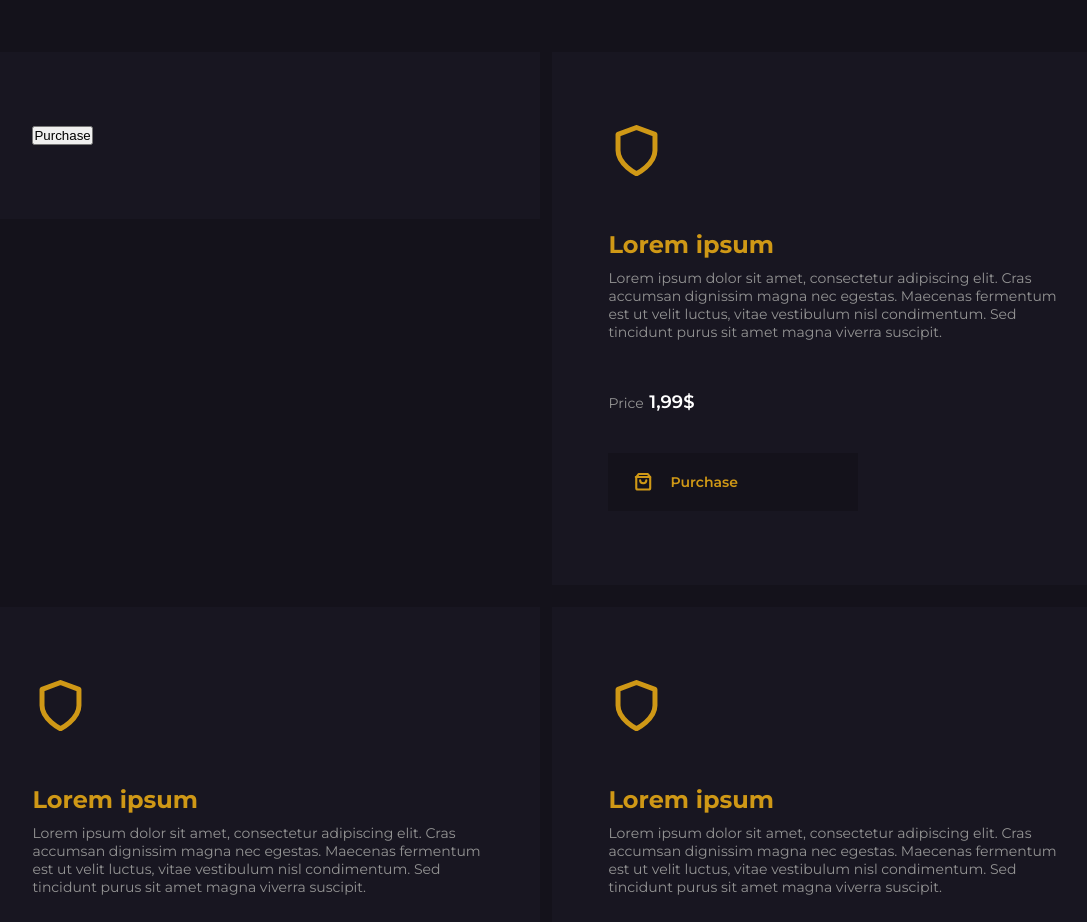
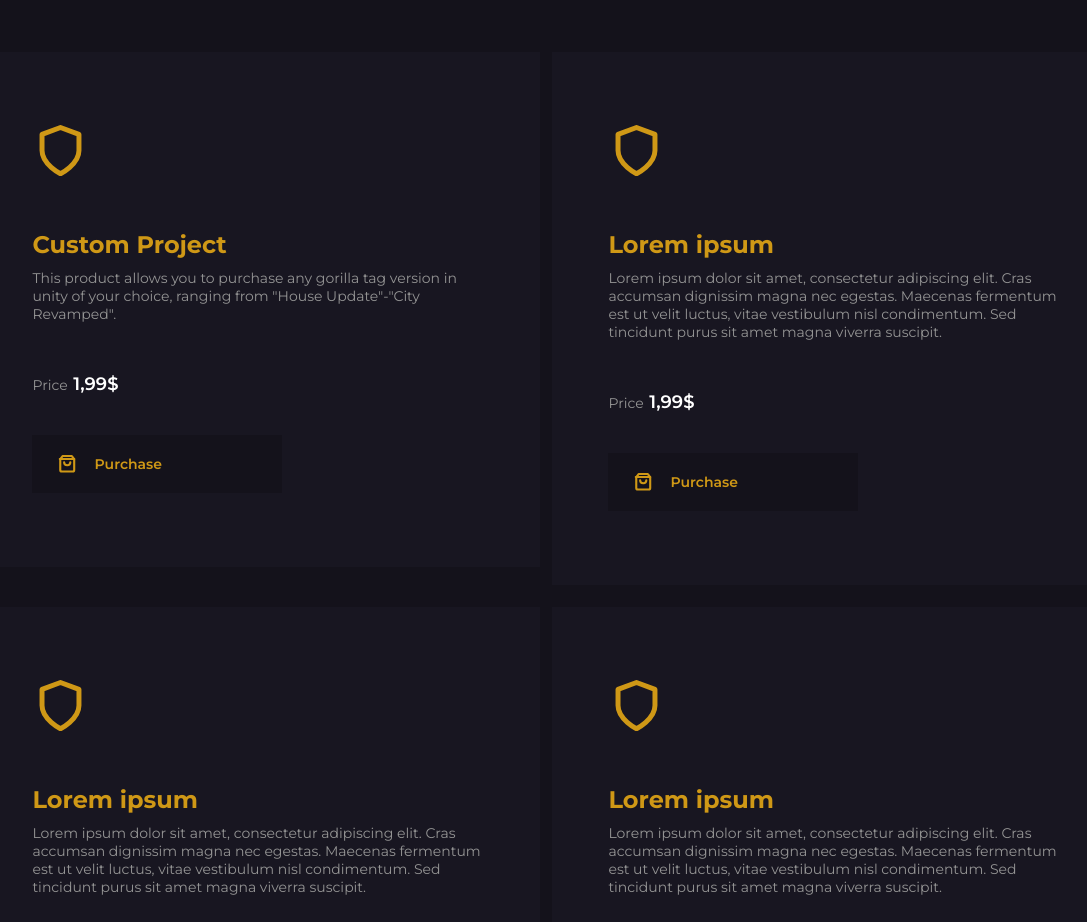
Before and after one commit to raisenshops/raisenshops.github.io, a plain HTML site: page index.html in a window 1280 px wide. Shown: the part 2311-3233 px from the top of the page, without its empty margins (88-1175 px from the left). Drawn offline with nearby package versions, Linux system fonts and the light colour scheme; a script that the page names is missing.

Commit message:
Update index.html

```diff
--- a/index.html
+++ b/index.html
@@ -258,13 +258,28 @@
 
                     <div class="shop__card">
 
-                        <button
-                            data-sellix-product="66d3fcf6bfb7e"
-                            type="submit"
-                            alt="Buy Now with sellix.io"
-                        >
+                        <svg class="shop__icon"  xmlns="http://www.w3.org/2000/svg" width="47.719" height="51.149" viewBox="0 0 33.719 41.149">
+                            <path id="shield" d="M18.859,39.149s14.859-7.43,14.859-18.574v-13L18.859,2,4,7.572v13C4,31.719,18.859,39.149,18.859,39.149Z" transform="translate(-2)" fill="none" stroke="#cf9816" stroke-linecap="round" stroke-linejoin="round" stroke-width="4"/>
+                        </svg>
+
+                        <h2 class="shop__card__title">Custom Project</h2>
+                        <p class="shop__card__description">This product allows you to purchase any gorilla tag version in unity of your choice, ranging from "House Update"-"City Revamped".</p>
+
+                        <p class="shop__card__price">Price <span>1,99$</span></p>
+
+                        <div data-sellix-product="66d3fcf6bfb7e"
+                             type="submit"
+                             alt="Buy Now with sellix.io" class="shop__card__purchase">
+                            <svg class="shop__card__icon"  xmlns="http://www.w3.org/2000/svg" width="16.586" height="17.624" viewBox="0 0 15.586 16.624">
+                                <g id="shopping-bag" transform="translate(1 1)">
+                                    <path id="Path_3" data-name="Path 3" d="M5.194,2,3,4.925V15.161a1.462,1.462,0,0,0,1.462,1.462H14.7a1.462,1.462,0,0,0,1.462-1.462V4.925L13.968,2Z" transform="translate(-2.575 -2)" fill="none" stroke="#cf9816" stroke-linecap="round" stroke-linejoin="round" stroke-width="2"/>
+                                    <line id="Line_2" data-name="Line 2" x2="13.586" transform="translate(0 2.736)" fill="none" stroke="#cf9816" stroke-linecap="round" stroke-linejoin="round" stroke-width="2"/>
+                                    <path id="Path_4" data-name="Path 4" d="M13.849,10A2.925,2.925,0,0,1,8,10" transform="translate(-3.92 -4.151)" fill="none" stroke="#cf9816" stroke-linecap="round" stroke-linejoin="round" stroke-width="2"/>
+                                </g>
+                            </svg>
+
                             Purchase
-                        </button>
+                        </div>
 
                     </div>
 
```
